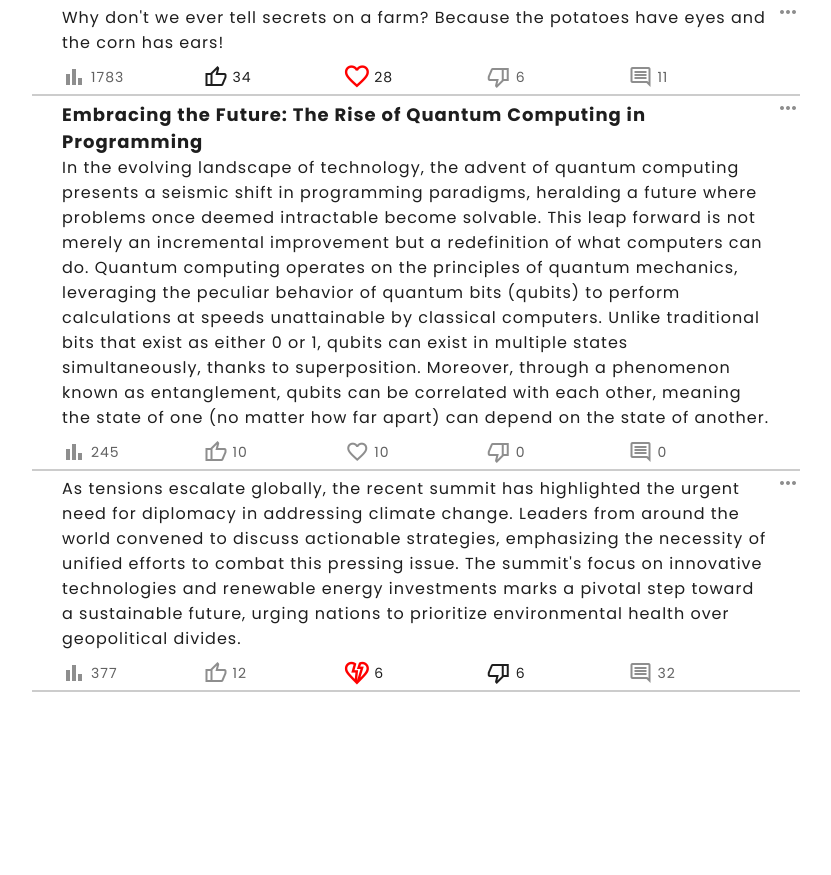
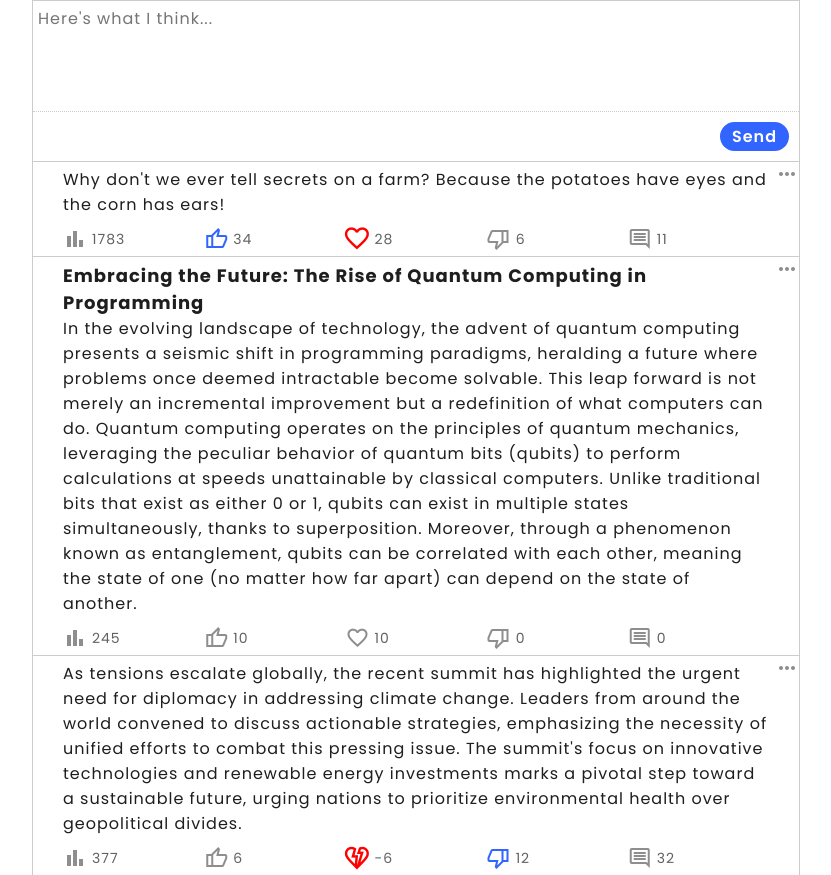
Before and after one commit to Wlad1slav/Blog-Wall-vue-js, a Vue app: page / in a window 1280 px wide. Shown: the whole page, without its empty margins (224-1055 px from the left). Before the commit the page ends 800 px from the top, so only its background shows below. Built offline with nearby package versions, Linux system fonts and the light colour scheme; a web font is replaced by a local one.

Commit message:
Created component with a text field for post input

```diff
--- a/src/App.vue
+++ b/src/App.vue
@@ -1,6 +1,8 @@
 <template>
 
   <div id="posts">
+    <post-write></post-write>
+
     <post v-for="(post, index) in posts"
           :title="post.title"
           :content="post.content"
@@ -19,9 +21,10 @@
 
 <script>
   import Post from "@/components/Post.vue";
+  import PostWrite from "@/components/PostWrite.vue";
 
   export default {
-    components: {Post},
+    components: {Post, PostWrite},
     data() {
       return {
         posts: [
@@ -44,7 +47,7 @@
           },
           {
             reactions: {
-              amounts: {likes: 12, dislikes: 6, views: 377, comments: 32},
+              amounts: {likes: 6, dislikes: 12, views: 377, comments: 32},
               reacted: {isLiked: false, isDisliked: true}
             },
             content: 'As tensions escalate globally, the recent summit has highlighted the urgent need for diplomacy in addressing climate change. Leaders from around the world convened to discuss actionable strategies, emphasizing the necessity of unified efforts to combat this pressing issue. The summit\'s focus on innovative technologies and renewable energy investments marks a pivotal step toward a sustainable future, urging nations to prioritize environmental health over geopolitical divides.'
--- a/src/assets/stylesheet/post.scss
+++ b/src/assets/stylesheet/post.scss
@@ -1,4 +1,13 @@
 @import "variables";
+
+$borders-width: 1px;
+
+@mixin border {
+  //border-bottom: 2px solid rgba(0, 0, 0, 0.2);
+  border-top: $borders-width solid rgba(0, 0, 0, 0.2);
+  border-right: $borders-width solid rgba(0, 0, 0, 0.2);
+  border-left: $borders-width solid rgba(0, 0, 0, 0.2);
+}
 
 #posts {
   display: flex;
@@ -6,9 +15,9 @@
 }
 
 .post {
+  @include border;
+
   position: relative;
-
-  border-bottom: 2px solid rgba(0, 0, 0, 0.2);
   padding: 5px 30px;
 
   .more {
@@ -93,20 +102,22 @@
       }
 
       &.active {
-        * {
-          color: $clr--text;
+        .material-symbols-outlined {
+          color: $clr--theme;
         }
       }
 
       &:hover {
         cursor: pointer;
 
-        .material-symbols-outlined {
-          color: $clr--text;
+        .material-symbols-outlined, p {
+          color: $clr--theme;
         }
 
-        p {
-          color: $clr--text;
+        &.active {
+          .material-symbols-outlined, p {
+            color: $clr--text;
+          }
         }
       }
 
@@ -128,3 +139,29 @@
     }
   }
 }
+
+// The container in which the new post is written
+.post--write {
+  @include border;
+
+  display: flex;
+  flex-direction: column;
+
+  div {
+    display: flex;
+    justify-content: flex-end;
+    margin: 10px;
+  }
+
+  textarea {
+    border: none;
+    border-bottom: 1px dotted rgba(0, 0, 0, 0.2);
+    height: 100px;
+    padding: 5px;
+
+    &:focus {
+      outline: none;
+    }
+  }
+
+}
--- /dev/null
+++ b/src/components/PostWrite.vue
@@ -0,0 +1,29 @@
+<template>
+
+  <div class="post--write">
+
+    <textarea name="post--content-input"
+              id="post--content-input"
+              placeholder="Here's what I think..."
+    ></textarea>
+    <div>
+      <button class="btn btn-primary">Send</button>
+    </div>
+
+  </div>
+
+</template>
+
+<style scoped lang="scss">
+
+@import "@/assets/stylesheet/button";
+
+</style>
+
+<script>
+
+export default {
+
+}
+
+</script>
```
